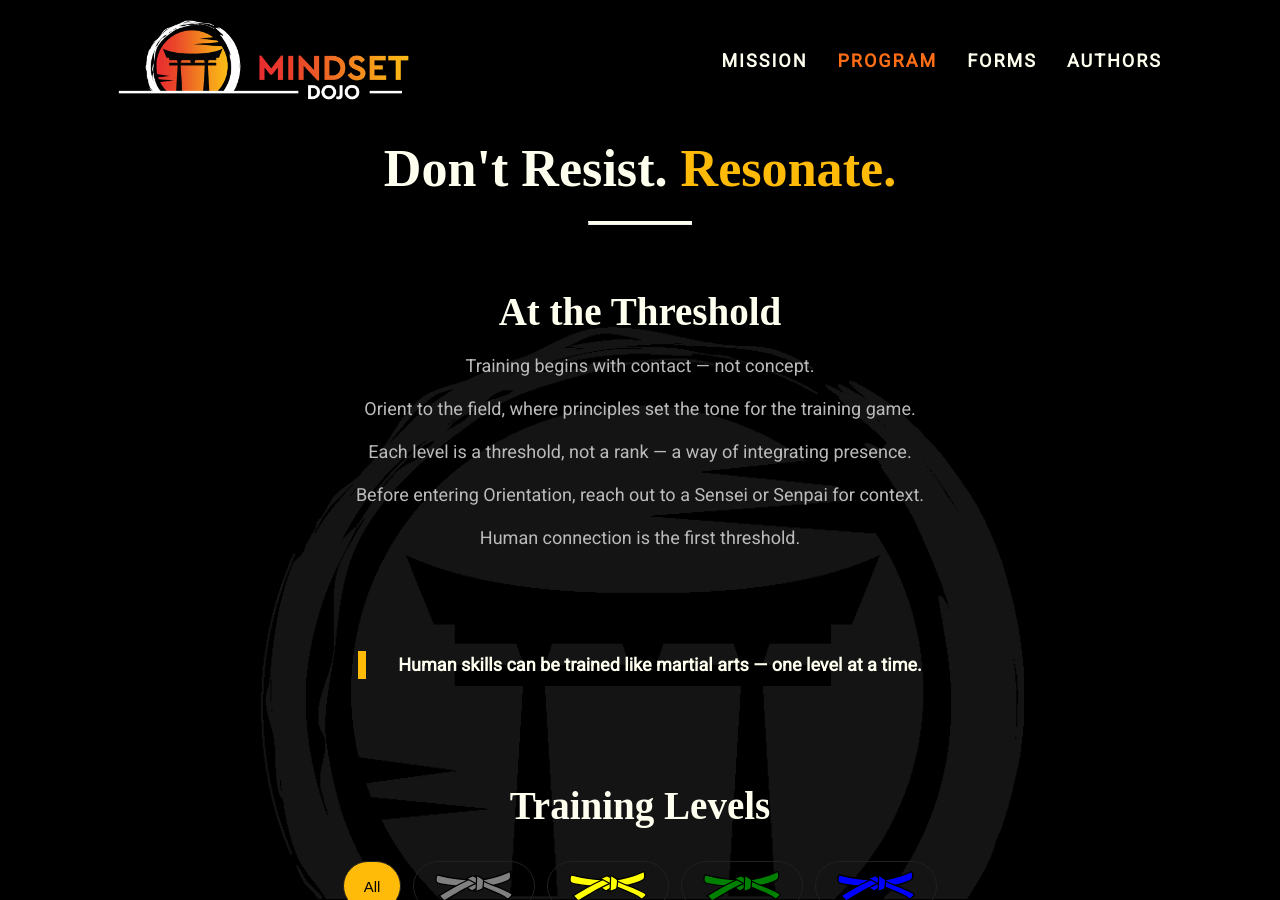
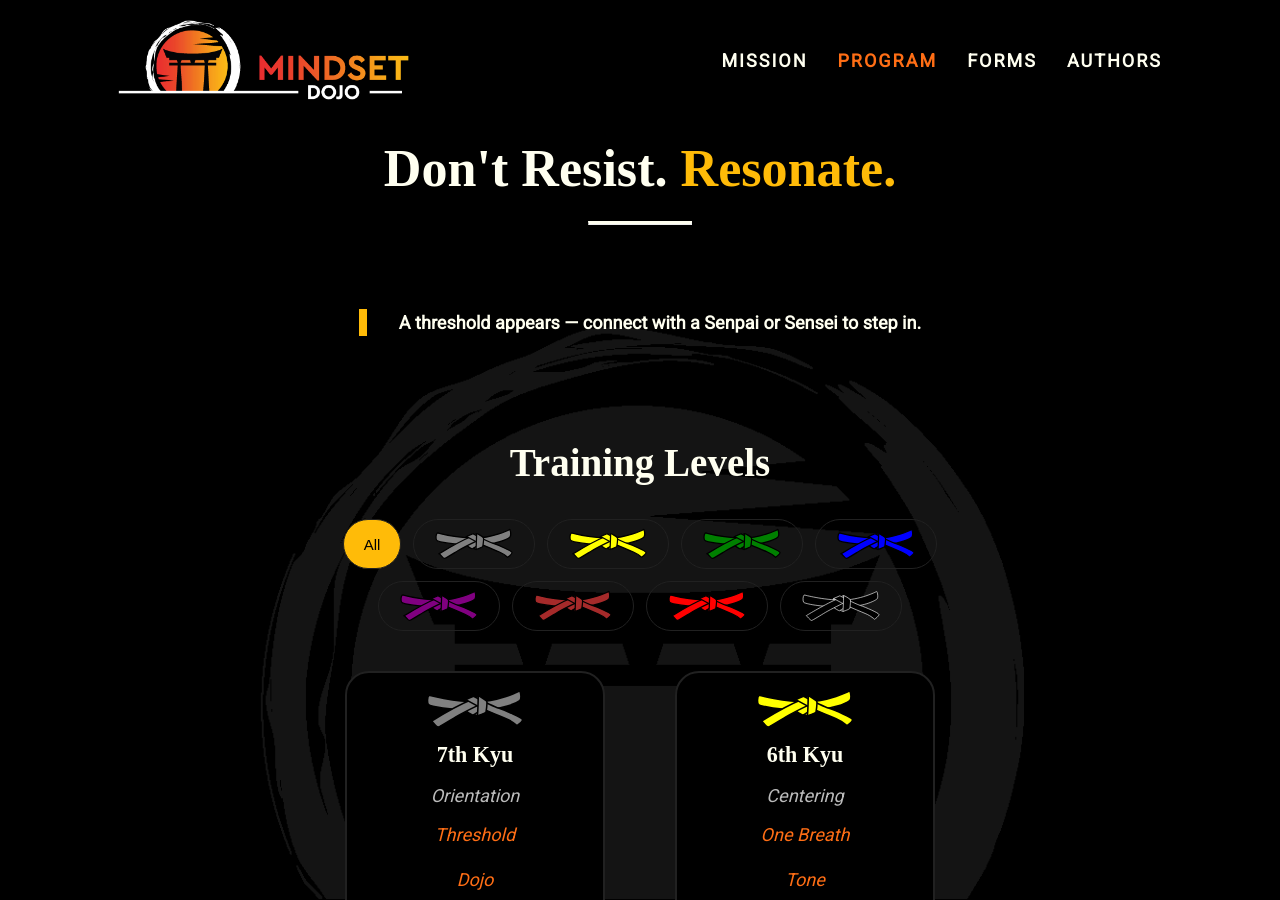
Before and after one commit to mindset-dojo/mindset-dojo.github.io, a Jekyll site: the page built from program.md, in a window 1280 px wide and 900 px high. Built offline with Jekyll 4.4.1, drawn with Linux system fonts in a browser that asks for light colours; some web fonts are replaced.

Commit message:
refactor: streamline program page experience

```diff
--- a/_data/sections/program.yaml
+++ b/_data/sections/program.yaml
@@ -11,18 +11,9 @@ level_defaults:
   unranked_label: "Unranked"
   unranked_color: "white"
 sections:
-  - type: text
-    data:
-      label: "At the Threshold"
-      items:
-        - "Training begins with contact — not concept."
-        - "Orient to the field, where principles set the tone for the training game."
-        - "Each level is a threshold, not a rank — a way of integrating presence."
-        - "Before entering Orientation, reach out to a Sensei or Senpai for context."
-        - "Human connection is the first threshold."
   - type: quote
     data:
-      text: "Human skills can be trained like martial arts — one level at a time."
+      text: "A threshold appears — connect with a Senpai or Sensei to step in."
   - type: levels
     data:
       label: "Training Levels"
```
